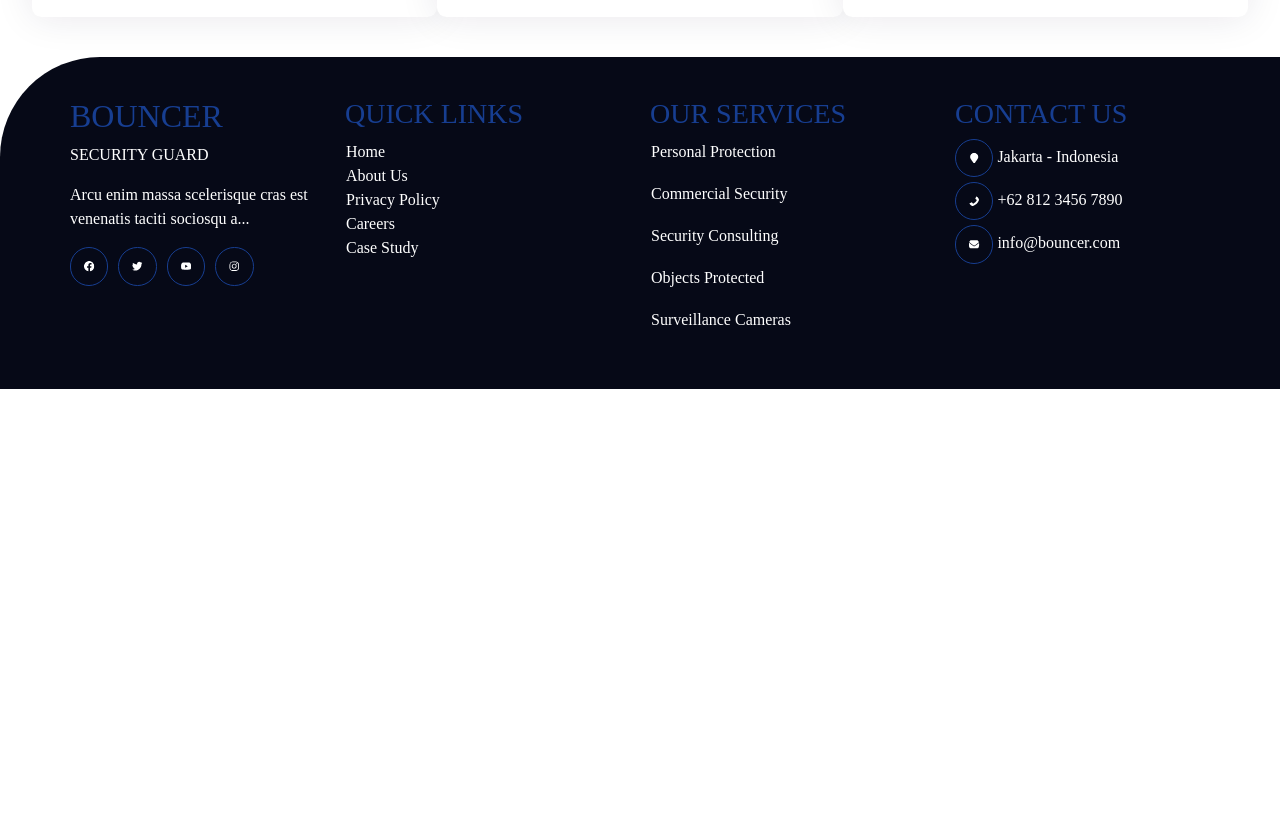
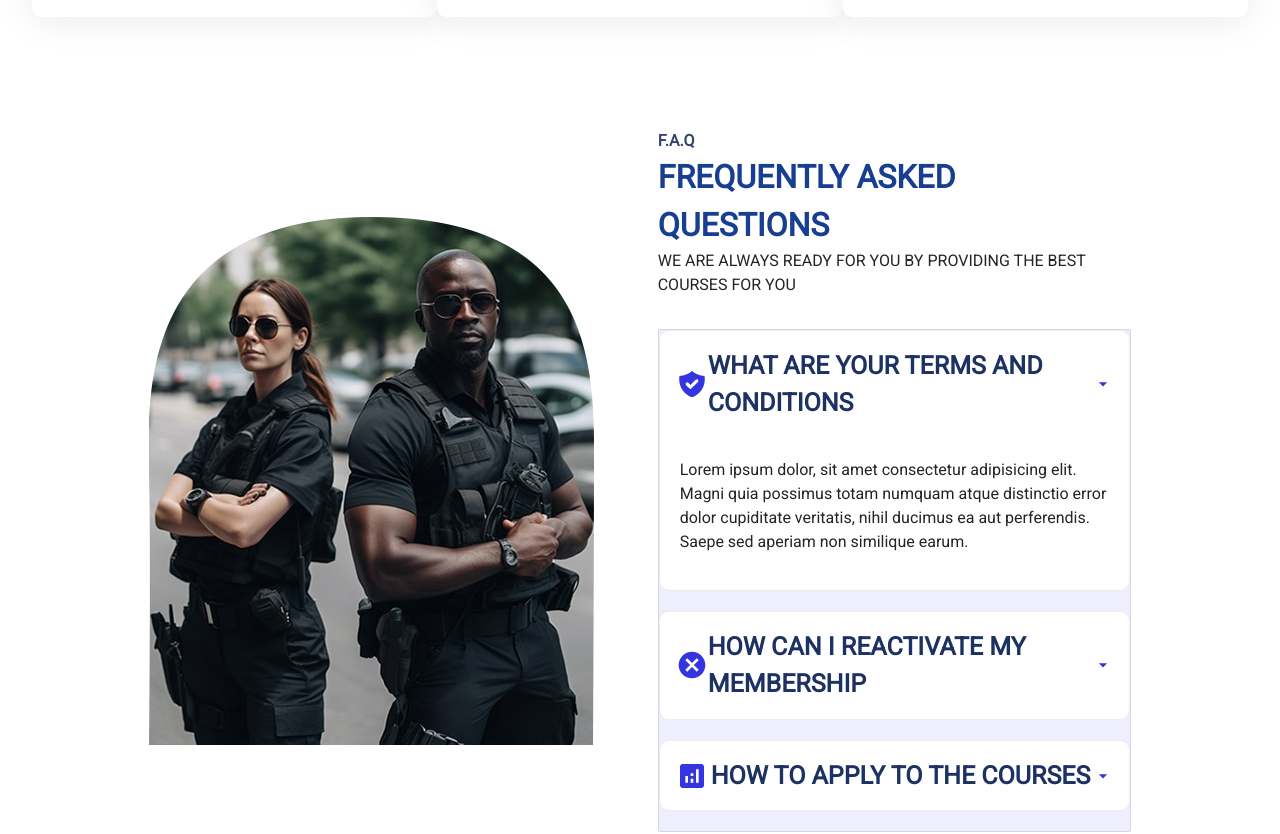
Before and after one commit to codinggita/defend_x, a React (Create React App) app in the folder client/: page /training in a window 1280 px wide. Shown: the part 1520-2354 px from the top of the page. Before the commit the page ends 1909 px from the top, so only its background shows below. Built offline with nearby package versions, Linux system fonts and the light colour scheme.

Commit message:
Added the new FAQ  section on Training Page

```diff
--- a/client/src/Component/pages/Training/Training.jsx
+++ b/client/src/Component/pages/Training/Training.jsx
@@ -2,7 +2,7 @@ import React from 'react'
 import Features from './Features/features'
 import Slider from './slide/Slider'
 import Team from './Team/Team'
-
+import Value from './Value/Value'
 const Training = () => {
   return (
     <>
@@ -10,7 +10,8 @@ const Training = () => {
     <Features/>
     <br></br>
     <Team />
-
+    <br></br>
+    <Value />
     </>
   )
 }
--- /dev/null
+++ b/client/src/Component/pages/Training/Value/Value.css
@@ -0,0 +1,66 @@
+.v-container{
+  margin: 3rem;
+  padding: 0;
+  display: flex;
+  align-items: center;
+  justify-content: center;
+  gap:4rem;
+}
+.image-container{
+  width: 50%;
+}
+.v-right{
+  width: 40%;
+}
+.v-1{
+  color: rgb(51, 69, 108);
+  font-size: 1rem;
+  font-weight:  bold;
+}
+.v-2{
+  color: rgb(23, 62, 145);
+  font-size: 2rem;
+  font-weight: bold;
+}
+.accord{
+  display: flex;
+  align-items: center;
+  justify-content: center;
+  font-size: 2REM;
+  color: rgb(70,104,225);
+}
+.accord svg{
+  fill: rgb(52, 52, 224);
+}
+
+.primary-text{
+  display: flex;
+  align-items: center;
+  justify-content: center;
+  color:rgb(29,50,99);
+  font-weight: bold;
+  font-size: 25px;
+}
+.accordion{
+  margin-top: 2rem;
+  background: #eeeeff;
+  border-radius: 5PX;
+}
+.accordionButton{
+  display: flex;
+  align-items: center;
+  justify-content: center;
+  background: white;
+  padding: 1rem;
+  width: 100%;
+  justify-content: space-between;
+  cursor: pointer;
+
+}
+.accordionItem{
+  background: white;
+  border: 0.8px solid rgb(128, 128, 128, 0.143);
+  border-radius: 10px;
+  overflow: hidden;
+  margin-bottom: 20px;
+}
--- /dev/null
+++ b/client/src/Component/pages/Training/Value/Value.jsx
@@ -0,0 +1,101 @@
+import React, { useState } from 'react'
+import './Value.css'
+import v1 from '../images/v1.png'
+import { HiShieldCheck } from "react-icons/hi";
+import { MdCancel, MdAnalytics } from "react-icons/md";
+import {
+  Accordion,
+  AccordionItem,
+  AccordionItemHeading,
+  AccordionItemButton,
+  AccordionItemPanel,
+  AccordionItemState,
+} from 'react-accessible-accordion';
+import {MdOutlineArrowDropDown} from 'react-icons/md';
+
+import 'react-accessible-accordion/dist/fancy-example.css'
+
+const valueData =[
+  {
+    icon: <HiShieldCheck />,
+    heading: "WHAT ARE YOUR TERMS AND CONDITIONS ",
+    detail: "Lorem ipsum dolor, sit amet consectetur adipisicing elit. Magni quia possimus totam numquam atque distinctio error dolor cupiditate veritatis, nihil ducimus ea aut perferendis. Saepe sed aperiam non similique earum."
+  },
+  {
+    icon: <MdCancel />,
+    heading: "HOW CAN I REACTIVATE MY MEMBERSHIP",
+    detail: "Lorem ipsum dolor, sit amet consectetur adipisicing elit. Magni quia possimus totam numquam atque distinctio error dolor cupiditate veritatis, nihil ducimus ea aut perferendis. Saepe sed aperiam non similique earum."
+  },
+  {
+    icon: <MdAnalytics />,
+    heading: "HOW TO APPLY TO THE COURSES",
+    detail: "Lorem ipsum dolor, sit amet consectetur adipisicing elit. Magni quia possimus totam numquam atque distinctio error dolor cupiditate veritatis, nihil ducimus ea aut perferendis. Saepe sed aperiam non similique earum."
+  },
+
+]
+
+const Value = () => {
+  return (
+    <value className="v-wrapper">
+      <div className="v-container">
+        <div className="v-left">
+          <div className="image-container">
+            <img src={v1} alt="" />
+          </div>
+        </div>
+
+        <div className= "v-right">
+          <span className='v-1'>F.A.Q</span>
+          <br/>
+          <span className='v-2'>FREQUENTLY ASKED QUESTIONS</span>
+          <br />
+          <span className='v-3'>
+            WE ARE ALWAYS READY FOR YOU BY PROVIDING THE BEST COURSES FOR YOU
+          </span>
+
+          <Accordion className='accordion'
+          allowMultipleExpanded={false}
+          preExpanded={[0]}>
+            {valueData.map((item, i) => {
+                // eslint-disable-next-line react-hooks/rules-of-hooks
+                const[className, setClassName] = useState(null)
+                return(
+                  <AccordionItem className={`accordionItem ${className}`} key={i} uuid={i}>
+                    <AccordionItemHeading>
+                      <AccordionItemButton className='accordionButton'>
+                      <AccordionItemState>
+                        {({expanded}) =>
+                        expanded
+                        ? setClassName("expanded")
+                        : setClassName("collapsed")
+                        }
+                      </AccordionItemState>
+
+
+
+                        <div className="accord">{item.icon}</div>
+                        <span className='primary-text'>
+                          {item.heading}
+                        </span>
+                        <div className='accord'>
+                          <MdOutlineArrowDropDown size={20}/>
+                        </div>
+                      </AccordionItemButton>
+                    </AccordionItemHeading>
+                    <AccordionItemPanel>
+                      <p className="secondary-text">{item.detail}</p>
+                    </AccordionItemPanel>
+                  </AccordionItem>
+                );
+              })
+            }
+
+          </Accordion>
+
+        </div>
+      </div>
+    </value>
+  )
+}
+
+export default Value
```
